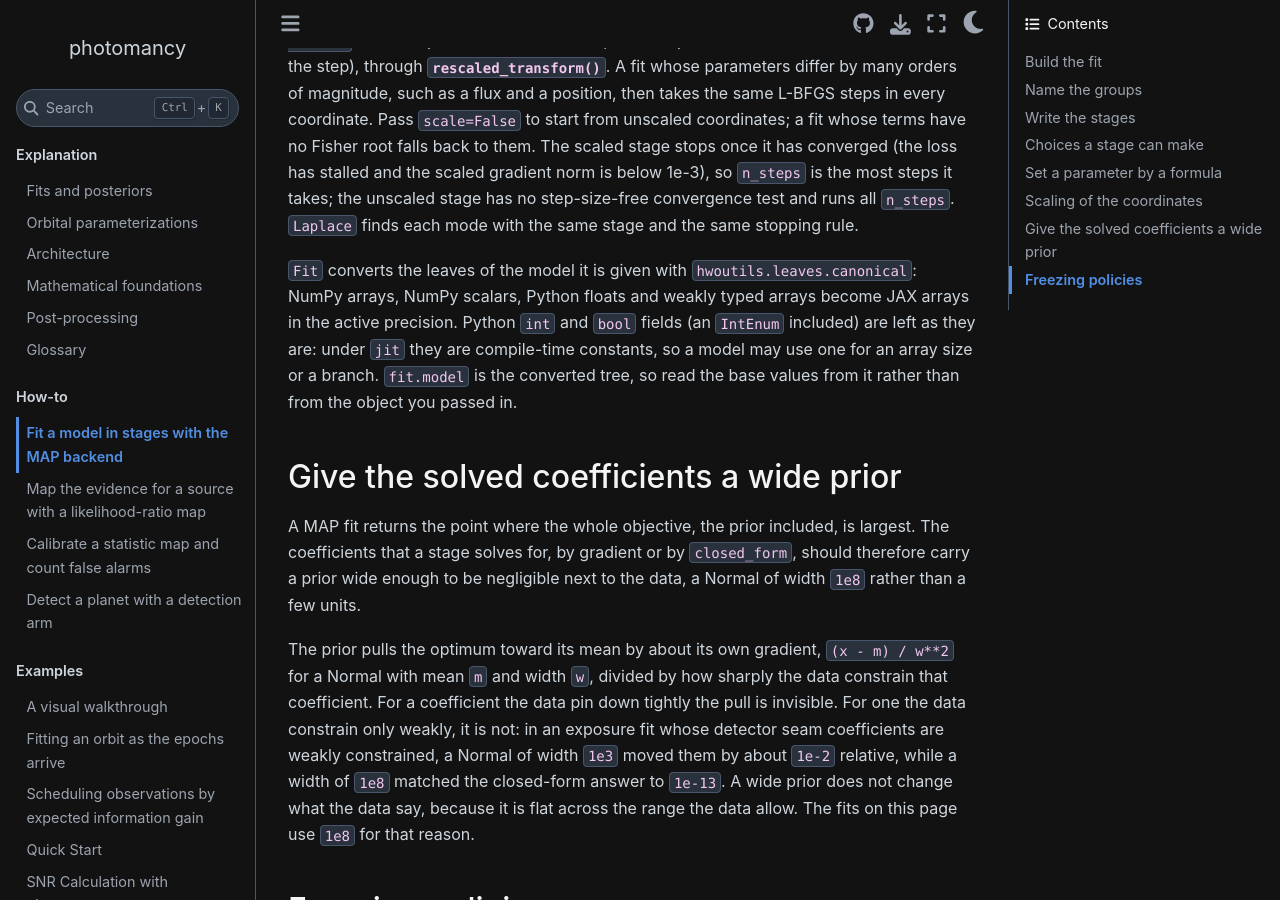
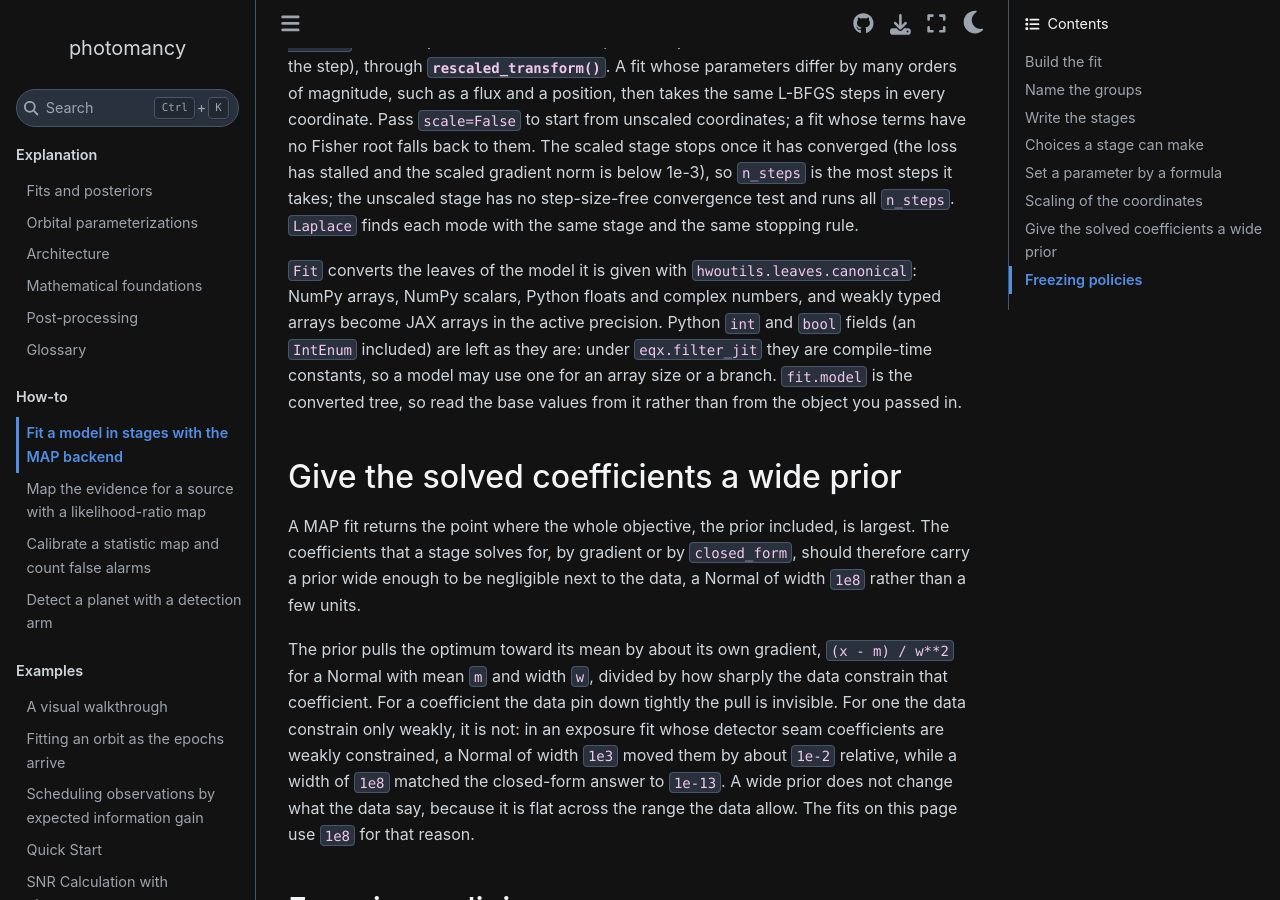
Before and after one commit to CoreySpohn/photomancy, a Sphinx documentation site: the page built from docs/how-to/staged-map-fit.md, in a window 1280 px wide and 900 px high, scrolled down 4282 px. Built offline with Sphinx 7.4.7 and the Sphinx Book theme 1.1.4, drawn with Linux system fonts in a browser that asks for light colours; pages that are not in the unit, such as notebooks, are missing from menus.

Commit message:
docs(infer): name filter_jit and complex numbers in the Fit conversion note

```diff
--- a/docs/how-to/staged-map-fit.md
+++ b/docs/how-to/staged-map-fit.md
@@ -195,9 +195,10 @@ convergence test and runs all `n_steps`. `Laplace` finds each mode with the same
 and the same stopping rule.
 
 `Fit` converts the leaves of the model it is given with `hwoutils.leaves.canonical`: NumPy
-arrays, NumPy scalars, Python floats and weakly typed arrays become JAX arrays in the active
-precision. Python `int` and `bool` fields (an `IntEnum` included) are left as they are: under
-`jit` they are compile-time constants, so a model may use one for an array size or a branch.
+arrays, NumPy scalars, Python floats and complex numbers, and weakly typed arrays become JAX
+arrays in the active precision. Python `int` and `bool` fields (an `IntEnum` included) are left as
+they are: under `eqx.filter_jit` they are compile-time constants, so a model may use one for an
+array size or a branch.
 `fit.model` is the converted tree, so read the base values from it rather than from the object
 you passed in.
 
```
